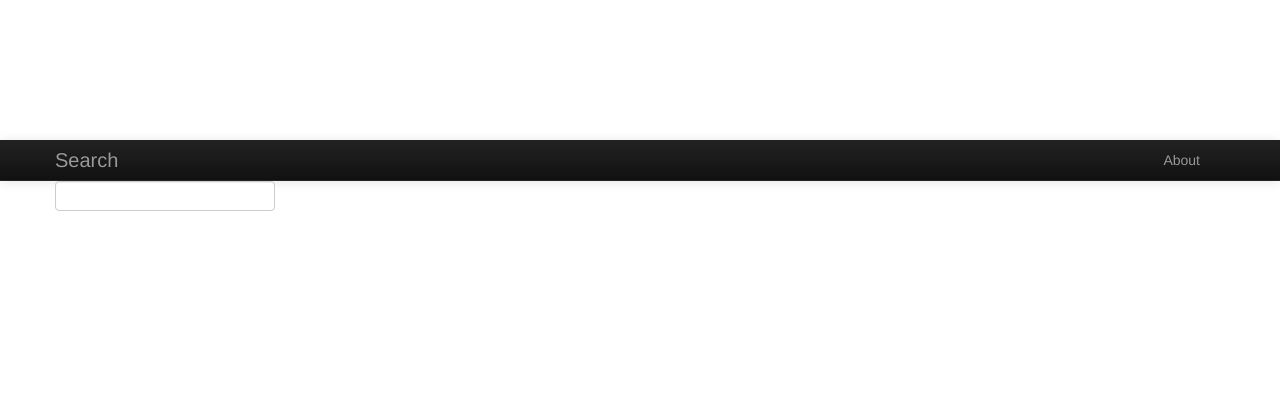
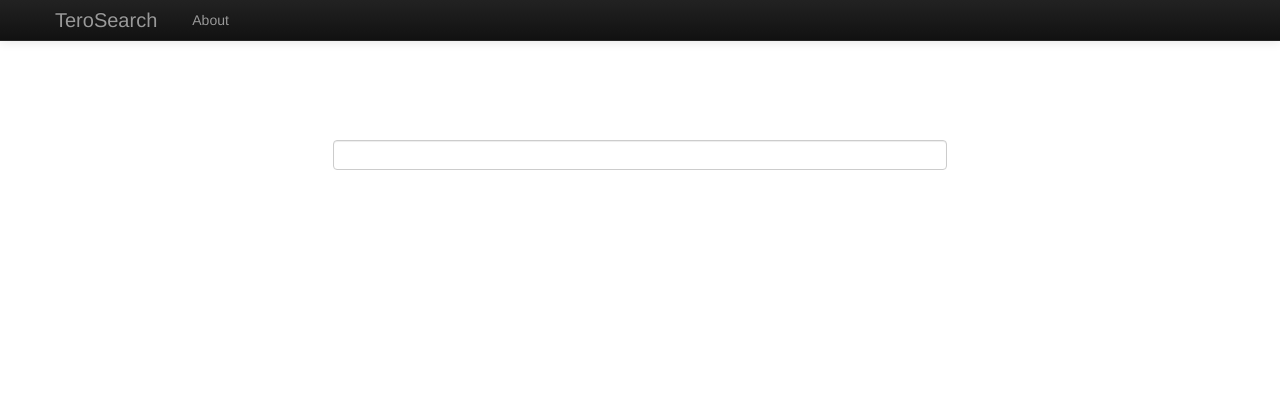
Before and after one commit to ppyordanov/SAS_Terrorism_Challenge, a Django app: page /search/ in a window 1280 px wide. Shown: the top 420 px of the page. Run offline with Django 3.2, Linux system fonts and the light colour scheme; some libraries are stand-ins or nearby versions.

Commit message:
fixed search page

```diff
--- a/SAS_GUI/static/css/main.css
+++ b/SAS_GUI/static/css/main.css
@@ -11,3 +11,13 @@
 {
 text-align: center;
 }
+
+.txt_search
+{
+width:600px;
+}
+
+.main-panel
+{
+text-align: center;
+}
--- a/SAS_GUI/templates/top_menu.html
+++ b/SAS_GUI/templates/top_menu.html
@@ -1,4 +1,4 @@
-<div class="navbar navbar-inverse navbar-static-top">
+<div class="navbar navbar-inverse navbar-fixed-top">
    <div class="navbar-inner">
        <div class="container">
            <button type="button" class="btn btn-navbar" data-toggle="collapse" data-target=".nav-collapse">
@@ -6,9 +6,9 @@
                <span class="icon-bar"></span>
                <span class="icon-bar"></span>
            </button>
-			<a class="brand" href="/search/">Search</a>
+           <a class="brand" href="/search/">TeroSearch</a>
+
            <div class="nav-collapse collapse">
-				<ul class="nav pull-right">
                <ul class="nav">
                    <li><a href="/search/about/">About</a></li>
                </ul>
```
Lines whose indentation alone changed are shown as unchanged.
